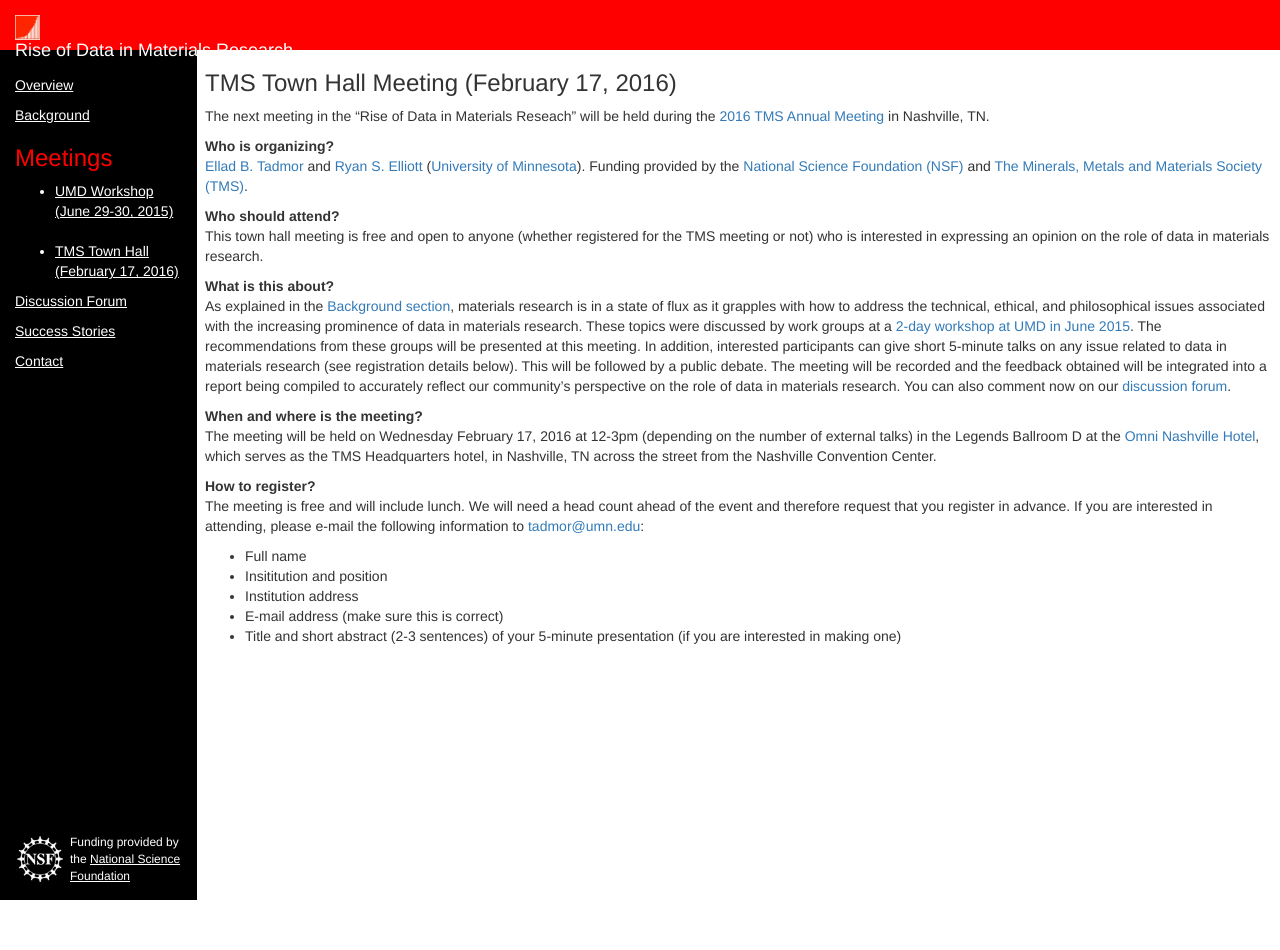
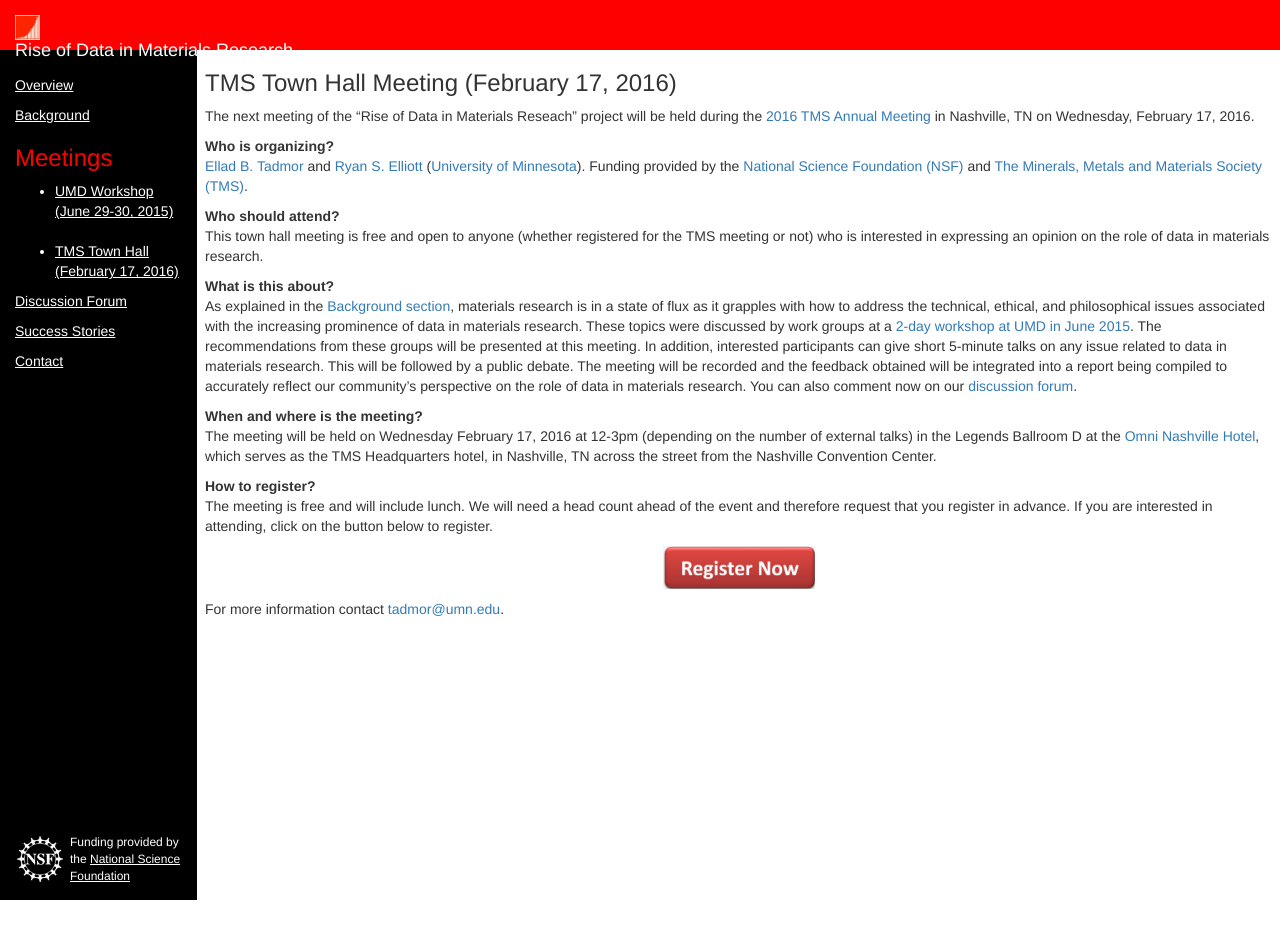
Before and after one commit to riseofdata/riseofdata.github.io, a Jekyll site: the page built from tms-townhall.html, in a window 1280 px wide. Built offline with Jekyll 4.4.1, drawn with Linux system fonts in a browser that asks for light colours.

Commit message:
Added register button pointing to TMS form

```diff
--- a/tms-townhall.html
+++ b/tms-townhall.html
@@ -5,9 +5,10 @@
 <h3>TMS Town Hall Meeting (February 17, 2016)</h3>
 
 <p>
-The next meeting in the &#8220;Rise of Data in Materials Reseach&#8221;
-will be held during the <a href="http://www.tms.org/meetings/annual-16/AM16home.aspx"
-target="_blank">2016 TMS Annual Meeting</a> in Nashville, TN.
+The next meeting of the &#8220;Rise of Data in Materials Reseach&#8221;
+project will be held during the <a href="http://www.tms.org/meetings/annual-16/AM16home.aspx"
+target="_blank">2016 TMS Annual Meeting</a> in Nashville, TN on Wednesday,
+February 17, 2016.
 </p>
 
 <p>
@@ -32,7 +33,7 @@
 /umd-workshop">2-day workshop at UMD in June 2015</a>.
 The recommendations from these groups will be presented at this meeting. In addition,
 interested participants can give short 5-minute talks on any issue related to
-data in materials research (see registration details below). This will be followed by
+data in materials research. This will be followed by
 a public debate.  The meeting will be recorded and the feedback obtained will be
 integrated into a report being compiled to accurately reflect our community’s
 perspective on the role of data in materials research.  You can also comment now
@@ -50,12 +51,11 @@
 <b>How to register?</b><br>
 The meeting is free and will include lunch.  We will need a head count ahead of the
 event and therefore request that you register in advance.  If you are interested in
-attending, please e-mail the following information to
-<script>writemail("","tadmor")</script>:
-<ul>
-<li> Full name</li>
-<li> Insititution and position</li>
-<li> Institution address</li>
-<li> E-mail address (make sure this is correct)</li>
-<li> Title and short abstract (2-3 sentences) of your 5-minute presentation (if you are interested in making one)</li>
-</ul>
+attending, click on the button below to register.
+
+<p style="text-align: center;">
+<a href="https://app.smartsheet.com/b/form?EQBCT=4476099a111347e88acd2551b385546c" target="_blank"><img src="pictures/RegisterNowButton.jpg" width="152" height="43"></img></a>
+</p>
+
+<p>
+For more information contact <script>writemail("","tadmor")</script>.
```
Also changed, not shown: pictures/RegisterNowButton.jpg (added).
